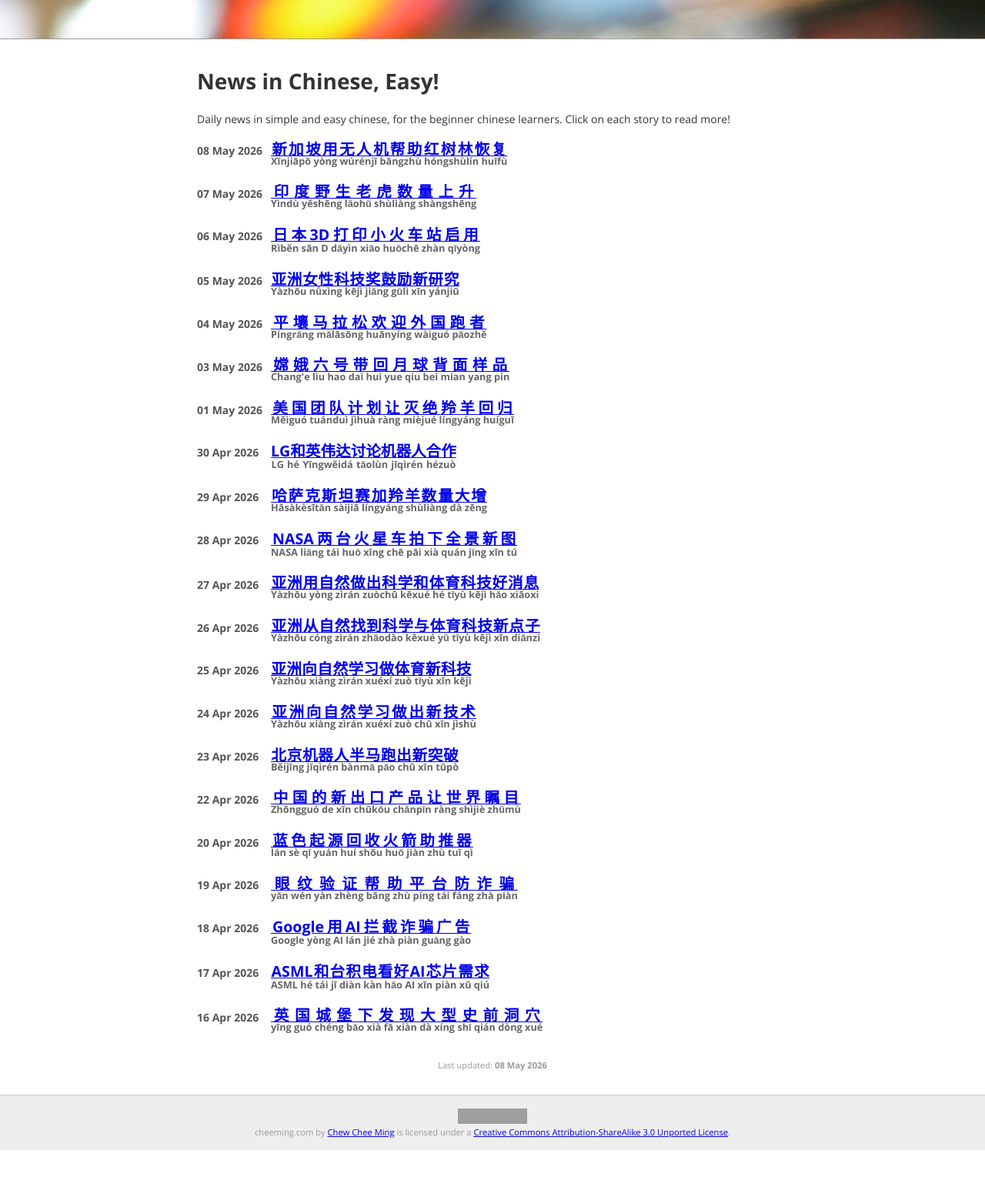
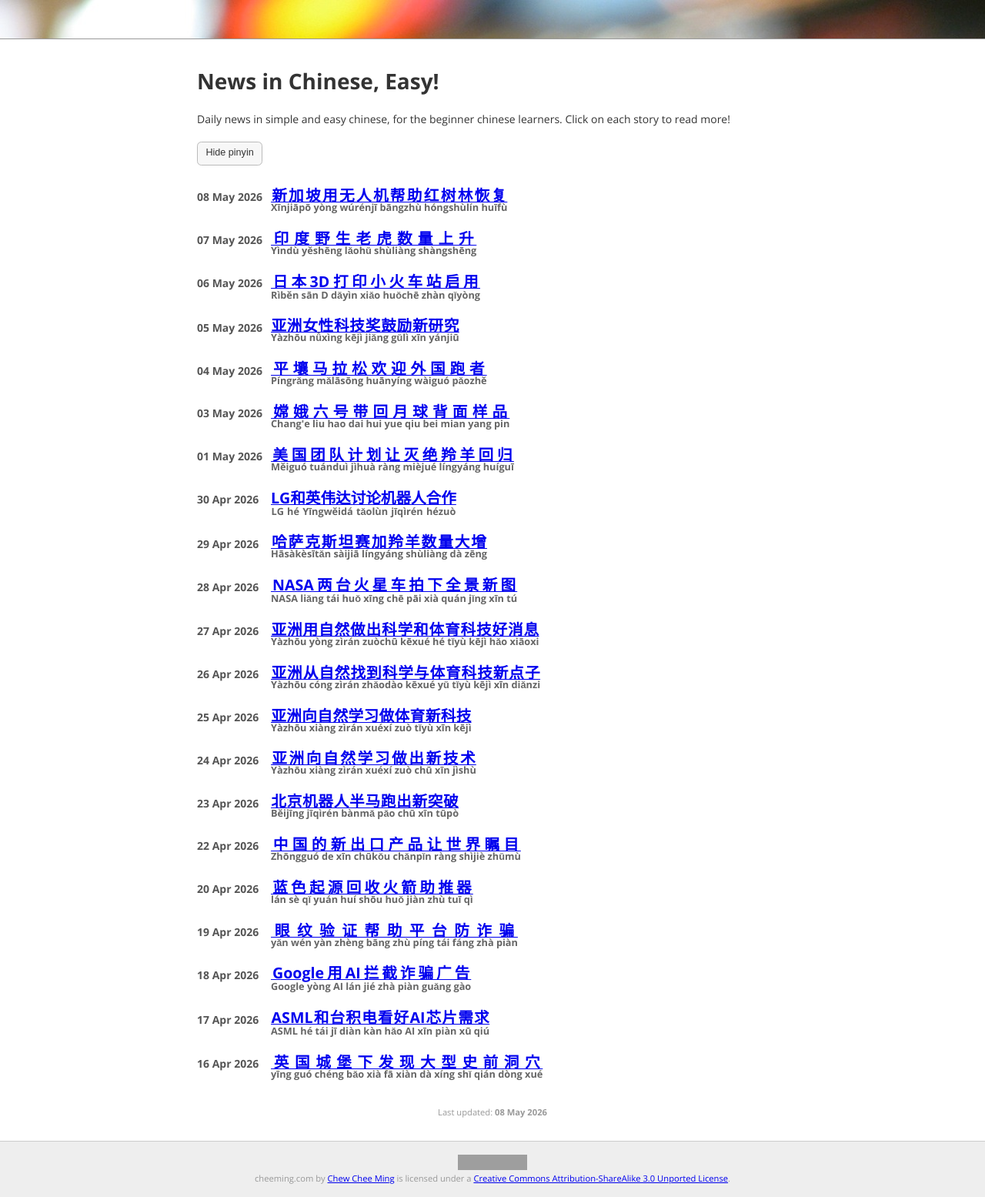
Before and after one commit to cheeming/www.cheeming.com, a Jekyll site: the page built from cheeming.com-jekyll/nice/index.html, in a window 1280 px wide. Shown: the whole page at 77% size. Built offline with Jekyll 4.4.1, drawn with Linux system fonts in a browser that asks for light colours; before the commit the page ends 1494 px from its top, so only the background shows below that; grey boxes are pictures that could not be loaded.

Commit message:
Add button to hide/show pinyin

```diff
--- a/cheeming.com-jekyll/_layouts/default.html
+++ b/cheeming.com-jekyll/_layouts/default.html
@@ -11,7 +11,7 @@
 <link rel="preconnect" href="https://fonts.gstatic.com" crossorigin>
 <link href="https://fonts.googleapis.com/css2?family=Open+Sans:ital,wght@0,300..800;1,300..800&family=Roboto:ital,wght@0,100;0,300;0,400;0,500;0,700;0,900;1,100;1,300;1,400;1,500;1,700;1,900&display=swap" rel="stylesheet">
 
-<link href="/css/base.20260430.css" rel="stylesheet" type="text/css" />
+<link href="/css/base.20260508.css" rel="stylesheet" type="text/css" />
 
 <!-- lightbox -->
 <link href="/css/luminous-basic.min.css" rel="stylesheet" type="text/css" />
--- /dev/null
+++ b/cheeming.com-jekyll/css/base.20260508.css
@@ -0,0 +1,310 @@
+body {
+    font-family: "Open Sans", sans-serif;
+    font-size: 14px;
+    color: #333333;
+    background-image: url(/images/bg1.jpg);
+    background-repeat: repeat-x;
+    margin: 50px 0px 0px 0px;
+    border-top: 1px solid #999999;
+    width: 100%;
+}
+
+h1, h2, h3 {
+    line-height: 1.5em;
+}
+
+code {
+    font-family: 'Droid Sans Mono', monospace;
+}
+
+.content {
+    width: 60%;
+    margin: 0px auto;
+    padding: 1em;
+}
+
+@media (max-width: 1024px) {
+    .content {
+        width: 80%;
+        margin: 0px auto;
+        padding: 1em;
+    }
+}
+
+@media (max-width: 450px) {
+    .content {
+        width: 90%;
+        margin: 0px auto;
+        padding: 1em;
+    }
+}
+
+.posts {
+    padding-left: 2em;
+}
+
+.posts li {
+    font-weight: bold;
+    list-style-type: none;
+    margin-top: 1em;
+}
+.posts li .time {
+    color: #555555;
+}
+.posts li .time,
+.posts li a {
+    display: block;
+    float: left;
+}
+
+.posts li .time {
+    width: 96px;
+}
+
+p.online_services {
+    margin-top: 2.2em;
+}
+
+ul.online_services li {
+    margin-top: 0.5em;
+}
+
+.navigation {
+    font-size: 0.8em;
+    margin-bottom: 1em;
+}
+
+.post .time {
+    font-weight: bold;
+    color: #999999;
+}
+
+.post img {
+    padding: 2px;
+    border: 1px solid #999999;
+    margin: 2px;
+}
+
+.post img.noborder {
+    border: none;
+}
+
+.post iframe {
+    width: 100%;
+    height: 600px;
+}
+
+.footer {
+    border-top: 1px solid #cccccc;
+    margin: 0 auto;
+    padding: 1.5em 0em;
+    background-color: #eeeeee;
+    color: #999999;
+    text-align: center;
+    font-size: 0.8em;
+}
+.updated_time {
+    padding: 0.5em 0em;
+    margin: 0 auto;
+    text-align: center;
+    font-size: 0.8em;
+    color: #999999;
+}
+.updated_time .time {
+    font-weight: bold;
+}
+.footer p {
+    margin: 0;
+    border: 0;
+    padding: 0;
+}
+
+.lowlight {
+    color: #666666;
+}
+.flights {
+    font-family: 'Droid Sans Mono', monospace;
+}
+
+blockquote {
+    margin: 1em 0;
+    padding: 0.5em 2em;
+    border-left: 2px solid #999999;
+    background-color: #eeeeee;
+}
+
+.language-switch {
+    text-align: right;
+    margin-bottom: 20px;
+    font-size: 14px;
+}
+
+.language-switch a {
+    text-decoration: none;
+    color: #666;
+}
+
+.language-switch a.active {
+    color: #000;
+    font-weight: bold;
+}
+
+.nice-time {
+    margin-top: 0.6em;
+}
+
+.nice-header {
+    margin-bottom: 1.5em;
+}
+
+.nice-posts {
+    padding-left: 0;
+}
+
+.nice-posts li {
+    margin-bottom: 1.2em;
+}
+
+.nice-title-link ruby {
+    font-size: 1.4em;
+    ruby-position: under;
+}
+
+.nice-title-link rt {
+    color: #666666;
+    font-size: 0.65em;
+    line-height: 1.2;
+}
+
+.nice-source {
+    color: #666666;
+    font-size: 1.2em;
+}
+
+.nice-pinyin-toggle {
+    margin-top: 0.5em;
+    margin-bottom: 0.75em;
+    border: 1px solid #bbbbbb;
+    background-color: #f7f7f7;
+    color: #333333;
+    border-radius: 0.35rem;
+    padding: 0.35rem 0.65rem;
+    font-size: 0.9em;
+    line-height: 1.4;
+    cursor: pointer;
+}
+
+.nice-pinyin-toggle:hover,
+.nice-pinyin-toggle:focus {
+    background-color: #efefef;
+}
+
+.pinyin-hidden .nice-post rt,
+.pinyin-hidden .nice-title-link rt {
+    display: none;
+}
+
+.nice-translation-help {
+    color: #666666;
+    font-size: 0.95em;
+    margin-top: 0.6em;
+    margin-bottom: 0.9em;
+}
+
+.nice-post p {
+    line-height: 1.7em;
+}
+
+.nice-post h1 {
+    font-size: 1.2em;
+}
+
+.nice-post ruby {
+    font-size: 2em;
+    ruby-position: under;
+}
+
+.nice-post rt {
+    color: #666666;
+    font-size: 0.5em;
+    line-height: 1.7em;
+}
+
+.nice-post ruby[data-en] {
+    position: relative;
+    cursor: help;
+    outline: none;
+}
+
+.nice-post ruby[data-en]::after {
+    content: attr(data-en);
+    position: absolute;
+    left: 50%;
+    bottom: calc(100% + 0.4rem);
+    transform: translateX(-50%);
+    background-color: #222222;
+    color: #ffffff;
+    border-radius: 0.35rem;
+    padding: 0.35rem 0.5rem;
+    font-size: 0.5em;
+    line-height: 1.4;
+    text-align: left;
+    min-width: min(10rem, 80vw);
+    max-width: min(40rem, 80vw);
+    white-space: normal;
+    box-shadow: 0 3px 10px rgba(0, 0, 0, 0.25);
+    opacity: 0;
+    visibility: hidden;
+    pointer-events: none;
+    transition: opacity 0.12s ease, visibility 0.12s ease;
+    z-index: 20;
+}
+
+.nice-post ruby[data-en]:hover::after,
+.nice-post ruby[data-en]:focus::after,
+.nice-post ruby[data-en].is-open::after {
+    opacity: 1;
+    visibility: visible;
+}
+
+.nice-post ruby[data-en]:focus {
+    text-decoration: underline dotted;
+    text-underline-offset: 0.15em;
+}
+
+@media (hover: none) {
+    .nice-post ruby[data-en] {
+        cursor: pointer;
+    }
+}
+
+@media (max-width: 460px) {
+    .nice-post h1 {
+        font-size: 1.05em;
+    }
+
+    .nice-post ruby {
+        font-size: 1.7em;
+    }
+
+    .nice-post rt {
+        font-size: 0.55em;
+        line-height: 1.45em;
+    }
+
+    .nice-post ruby[data-en]::after {
+        left: 0;
+        transform: none;
+        min-width: 0;
+        width: max-content;
+        max-width: min(18rem, 82vw);
+    }
+
+    .lum-lightbox .lum-lightbox-inner img {
+        max-width: 100vw;
+        max-height: 100vh;
+        width: auto;
+        height: auto;
+        object-fit: contain;
+    }
+}
--- a/cheeming.com-jekyll/nice/index.html
+++ b/cheeming.com-jekyll/nice/index.html
@@ -6,6 +6,7 @@
 <p>
 Daily news in simple and easy chinese, for the beginner chinese learners. Click on each story to read more!
 </p>
+<button type="button" class="nice-pinyin-toggle" data-pinyin-toggle aria-pressed="false">Hide pinyin</button>
 <ul class="posts nice-posts">
 {% assign nice_posts = site.nice | sort: "date" | reverse %}
 {% for post in nice_posts %}
@@ -30,3 +31,44 @@
         Last updated: <span class="time">{{ site.time | date_to_string }}</span>
     </p>
 </div>
+
+<script>
+document.addEventListener("DOMContentLoaded", function () {
+    var storageKey = "nicePinyinHidden";
+    var pinyinToggle = document.querySelector("[data-pinyin-toggle]");
+
+    function setPinyinState(isHidden) {
+        document.body.classList.toggle("pinyin-hidden", isHidden);
+        if (pinyinToggle) {
+            pinyinToggle.textContent = isHidden ? "Show pinyin" : "Hide pinyin";
+            pinyinToggle.setAttribute("aria-pressed", isHidden ? "true" : "false");
+        }
+    }
+
+    function loadPinyinState() {
+        try {
+            return window.localStorage.getItem(storageKey) === "1";
+        } catch (error) {
+            return false;
+        }
+    }
+
+    function savePinyinState(isHidden) {
+        try {
+            window.localStorage.setItem(storageKey, isHidden ? "1" : "0");
+        } catch (error) {
+            return;
+        }
+    }
+
+    setPinyinState(loadPinyinState());
+
+    if (pinyinToggle) {
+        pinyinToggle.addEventListener("click", function () {
+            var nextHidden = !document.body.classList.contains("pinyin-hidden");
+            setPinyinState(nextHidden);
+            savePinyinState(nextHidden);
+        });
+    }
+});
+</script>
```
Also changed, not shown: cheeming.com-jekyll/AGENTS.md (+1 -1 lines), cheeming.com-jekyll/_layouts/nice_post.html (+37 -0 lines).
